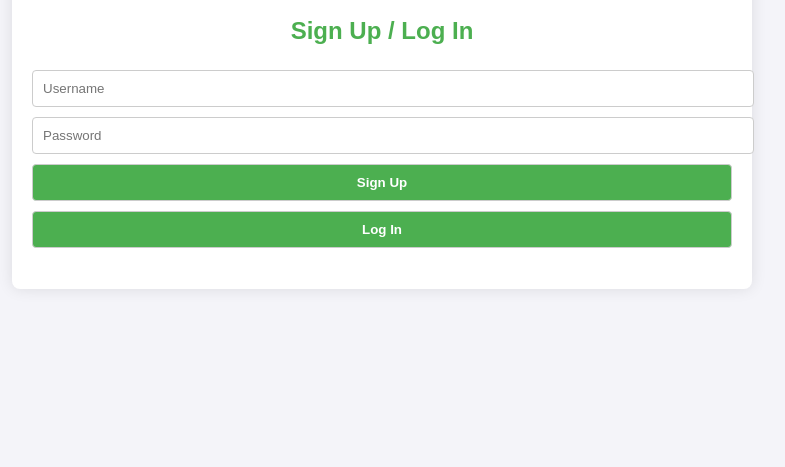
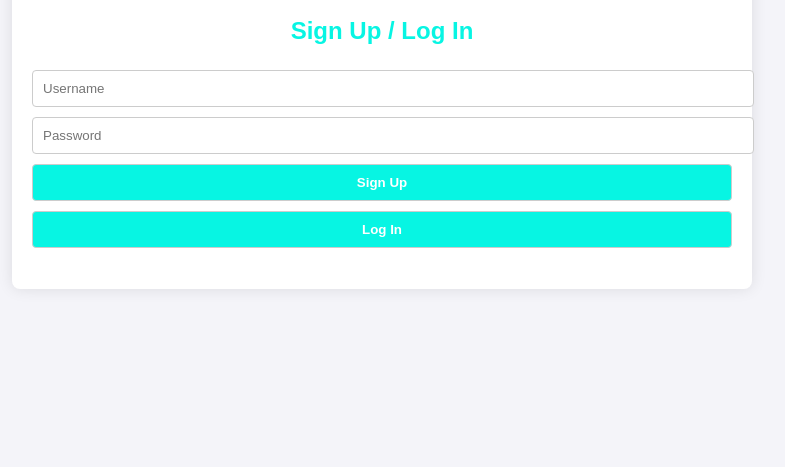
Before and after one commit to masonsucks111/Tasklyapp, a plain HTML site: page index.html in a window 1280 px wide. Shown: the part 333-800 px from the top of the page, without its empty margins (258-1043 px from the left). Drawn offline with Linux system fonts and the light colour scheme.

Commit message:
Update style.css

```diff
--- a/style.css
+++ b/style.css
@@ -22,7 +22,7 @@ body {
 
 h1, h2 {
     text-align: center;
-    color: #4CAF50;
+    color: #07f5e3;
 }
 
 input, select, button {
@@ -34,7 +34,7 @@ input, select, button {
 }
 
 button {
-    background-color: #4CAF50;
+    background-color: #07f5e3;
     color: white;
     font-weight: bold;
     cursor: pointer;
```
